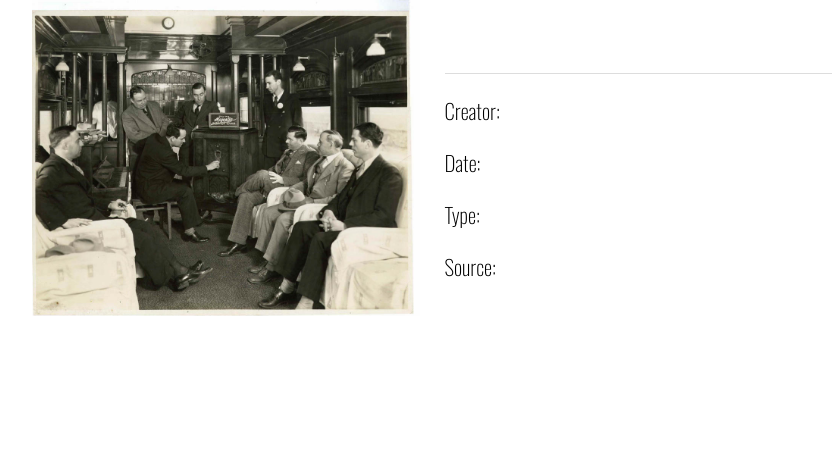
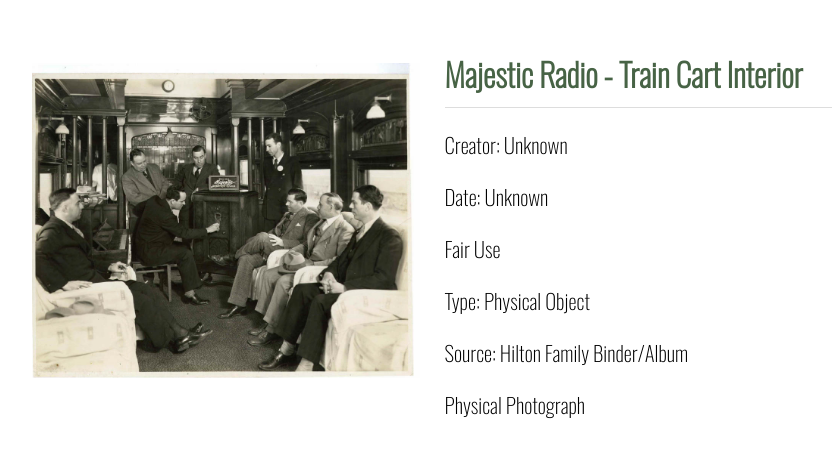
Before and after one commit to martinez2125/TennesseeChicago_Images, a Jekyll site: the page built from _mindoc_media/pg940-img.md, in a window 1280 px wide. Shown: the top 458 px of the page, without its empty margins (208-1043 px from the left). Built offline with Jekyll 4.4.1, drawn with Linux system fonts in a browser that asks for light colours.

Commit message:
Update pg940-img.md

```diff
--- a/_mindoc_media/pg940-img.md
+++ b/_mindoc_media/pg940-img.md
@@ -3,18 +3,18 @@ page: section-name
 title: Hilton Family Binder (Inside)
 media_type: image
 
-_title:
+_title: Majestic Radio - Train Cart Interior
 description:
-creator:
-_date:
-rights:
-type:
-source:
+creator: Unknown
+_date: Unknown
+rights: Fair Use
+type: Physical Object
+source: Hilton Family Binder/Album
 identifier:
 contributor:
-format:
-credit_(IPTC):
-date_created_(IPTC):
+format: Physical Photograph
+credit_(IPTC): Digitization courtesy of Caden J. Miller & Lesly Martinez
+date_created_(IPTC): 9/15/2025
 
 _path: /assets/img/pg40-img.jpg
 order: 42
```
